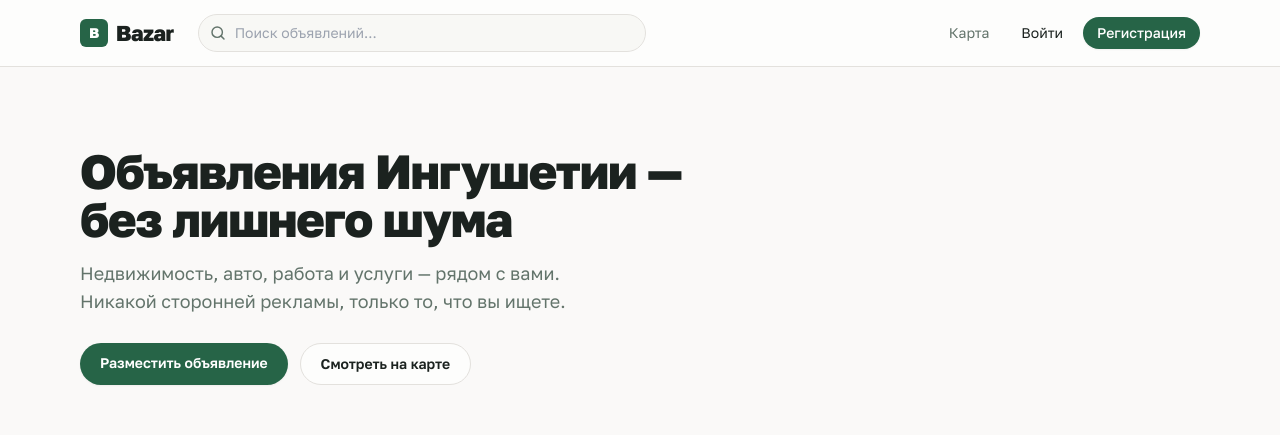
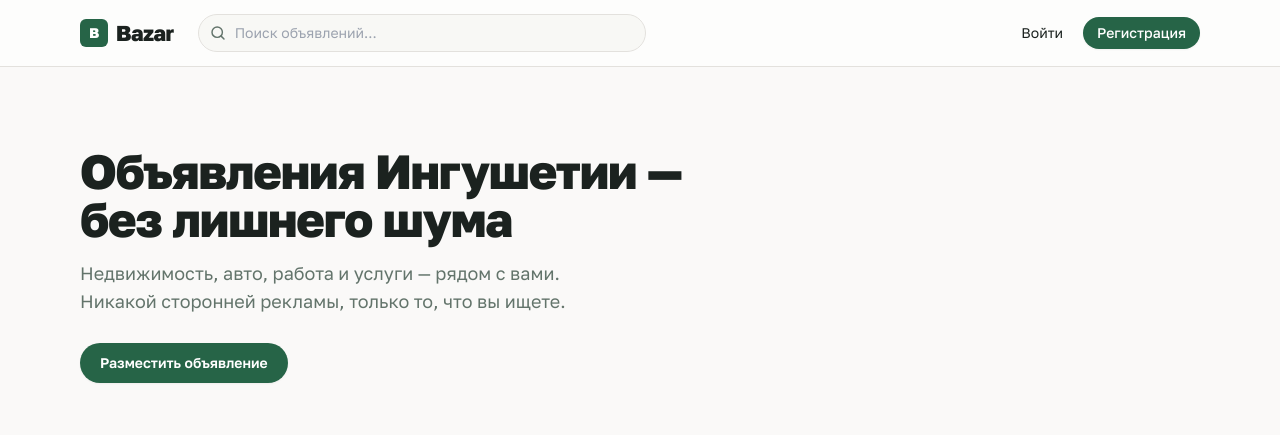
Before and after one commit to whobeerd-cmd/Bazar, a Next.js app in the folder apps/web/: page / in a window 1280 px wide. Shown: the top 435 px of the page. Built offline with nearby package versions, Linux system fonts and the light colour scheme; no server answers; the database is empty.

Commit message:
Hide map entry points from header and homepage
/map page stays in the codebase (works once a Yandex Maps key is
configured), just not linked from the nav/hero until then.

```diff
--- a/apps/web/app/layout.tsx
+++ b/apps/web/app/layout.tsx
@@ -127,9 +127,6 @@ export default async function RootLayout({
             </form>
 
             <nav className="ml-auto flex items-center gap-1 text-sm sm:gap-2">
-              <Link href="/map" className="hidden rounded-full px-3 py-1.5 text-muted-foreground transition hover:bg-muted hover:text-foreground sm:inline-block">
-                Карта
-              </Link>
               {isAdmin && (
                 <Link href="/admin/dashboard" className="hidden rounded-full px-3 py-1.5 text-muted-foreground transition hover:bg-muted hover:text-foreground sm:inline-block">
                   Админка
--- a/apps/web/app/page.tsx
+++ b/apps/web/app/page.tsx
@@ -36,12 +36,6 @@ export default async function HomePage() {
               className="rounded-full bg-primary px-5 py-2.5 text-sm font-semibold text-primary-foreground shadow-sm transition hover:bg-primary-hover"
             >
               Разместить объявление
-            </Link>
-            <Link
-              href="/map"
-              className="rounded-full border border-border bg-background px-5 py-2.5 text-sm font-semibold text-foreground transition hover:bg-muted"
-            >
-              Смотреть на карте
             </Link>
           </div>
         </div>
```
